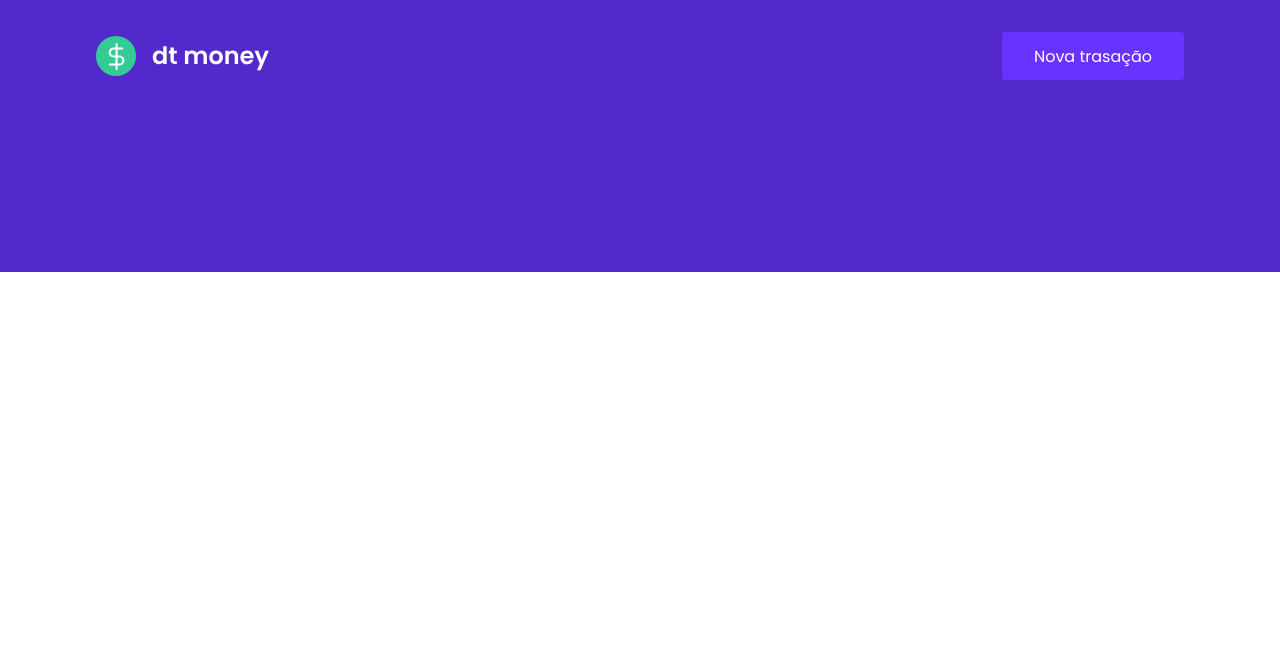
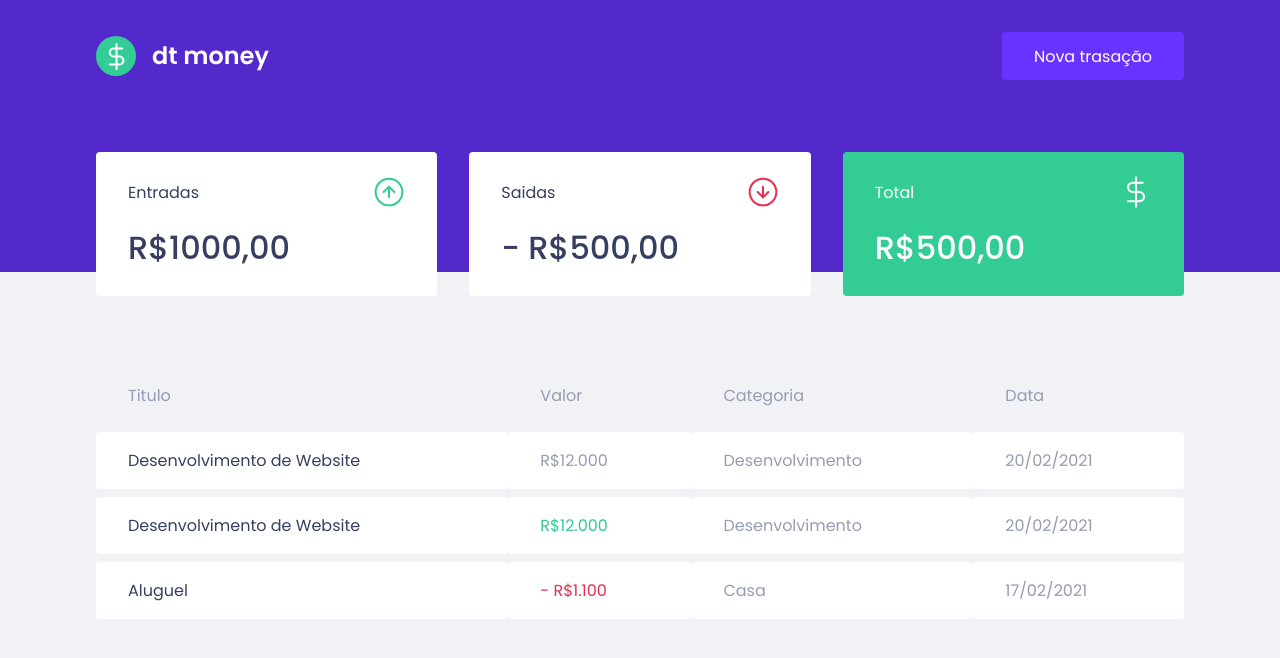
Before and after one commit to Gpacheco019/dtmoney, a React (Create React App) app: page / in a window 1280 px wide. Shown: the top 658 px of the page. Built offline with nearby package versions, Linux system fonts and the light colour scheme.

Commit message:
feat: criaçao de componentes header, Dashboard, summary e transactions

```diff
--- a/public/index.html
+++ b/public/index.html
@@ -9,7 +9,7 @@
     <link rel="stylesheet" href="favicon.png" type="image/png">
 
     <title>dtmoney</title>
-    <link href="https://fonts.googleapis.com/css2?family=Poppins:wght@400;600&display=swap" rel="stylesheet">
+    <link href="https://fonts.googleapis.com/css2?family=Poppins:wght@400;500;600&display=swap" rel="stylesheet">
   </head>
   <body>
     <noscript>You need to enable JavaScript to run this app.</noscript>
--- a/src/App.tsx
+++ b/src/App.tsx
@@ -1,10 +1,12 @@
 import { GlobalStyle } from "./styles/global";
 import { Header } from "./components/Header";
+import { Dashboard } from "./components/Dashboard";
 
 export function App() {
   return (
     <>
       <Header />
+      <Dashboard></Dashboard>
       <GlobalStyle></GlobalStyle>
     </>
   );
--- /dev/null
+++ b/src/components/Dashboard/index.tsx
@@ -0,0 +1,12 @@
+import { Summary } from "../Summary";
+import { Transactions } from "../Transactions";
+import { Container } from "./styles";
+
+export function Dashboard(){
+    return(
+        <Container>
+            <Summary></Summary>
+            <Transactions></Transactions>
+        </Container>
+    );
+}
--- /dev/null
+++ b/src/components/Dashboard/styles.ts
@@ -0,0 +1,7 @@
+import styled from "styled-components";
+
+export const Container = styled.main`
+    max-width: 1120px;
+    margin:  0 auto;
+    padding: 2.5rem 1rem;
+`;
--- /dev/null
+++ b/src/components/Summary/index.tsx
@@ -0,0 +1,34 @@
+import incomeImg from '../../assets/income.svg';
+import outcomeImg from '../../assets/outcome.svg';
+import totalImg from '../../assets/total.svg';
+
+import { Container } from "./styles";
+
+
+export function Summary(){
+    return (
+        <Container>
+            <div>
+                <header>
+                    <p>Entradas</p>
+                    <img src={incomeImg} alt="Entradas" />
+                </header>
+                <strong>R$1000,00</strong>
+            </div>
+            <div>
+                <header>
+                    <p>Saidas</p>
+                    <img src={outcomeImg} alt="Saindas" />
+                </header>
+                <strong>- R$500,00</strong>
+            </div>
+            <div className='highlight-background'>
+                <header>
+                    <p>Total</p>
+                    <img src={totalImg} alt="Total" />
+                </header>
+                <strong>R$500,00</strong>
+            </div>
+        </Container>
+    );
+}
--- /dev/null
+++ b/src/components/Summary/styles.ts
@@ -0,0 +1,35 @@
+import styled from "styled-components";
+
+export const Container = styled.div`
+    display: grid;
+    grid-template-columns: repeat(3, 1fr);
+    gap:  2rem;
+    margin-top: -10rem;
+
+    div{
+        background: var(--shape);
+        padding: 1.5rem 2rem;
+        border-radius: 0.25rem;
+        color: var(--text-title);
+
+        header{
+            display: flex;
+            align-items: center;
+            justify-content: space-between;
+        }
+
+        strong{
+            display: block;
+            margin-top: 1rem;
+            font-size: 2rem;
+            font-weight: 500;
+            line-height: 3rem;
+        }
+
+        &.highlight-background{
+            background: var(--green);
+            color: #fff;
+        }
+    }
+
+`;
--- /dev/null
+++ b/src/components/Transactions/index.tsx
@@ -0,0 +1,38 @@
+import { Container } from "./styles";
+
+export function Transactions(){
+    return(
+        <Container>
+            <table>
+                <thead>
+                    <tr>
+                        <th>Titulo</th>
+                        <th>Valor</th>
+                        <th>Categoria</th>
+                        <th>Data</th>
+                    </tr>
+                </thead>
+                <tbody>
+                    <tr>
+                        <td>Desenvolvimento de Website</td>
+                        <td>R$12.000</td>
+                        <td>Desenvolvimento</td>
+                        <td>20/02/2021</td>
+                    </tr>
+                    <tr>
+                        <td>Desenvolvimento de Website</td>
+                        <td className="deposit">R$12.000</td>
+                        <td>Desenvolvimento</td>
+                        <td>20/02/2021</td>
+                    </tr>
+                    <tr>
+                        <td>Aluguel</td>
+                        <td className="whithdraw">- R$1.100</td>
+                        <td>Casa</td>
+                        <td>17/02/2021</td>
+                    </tr>
+                </tbody>
+            </table>
+        </Container>
+    );
+}
--- /dev/null
+++ b/src/components/Transactions/styles.ts
@@ -0,0 +1,37 @@
+import styled from "styled-components";
+
+export const Container = styled.div`
+    margin-top: 4rem;
+    table {
+        width: 100%;
+        border-spacing: 0 0.5rem;
+
+        th{
+            color: var(--text-body);
+            font-weight: 400;
+            padding: 1rem 2rem;
+            text-align: left;
+            line-height: 1.5rem;
+        }
+
+        td{
+            padding: 1rem 2rem;
+            border: 0;
+            background: var(--shape);
+            color: var(--text-body);
+            border-radius: 0.25rem;
+
+            &:first-child {
+                color: var(--text-title);
+            }
+
+            &.deposit {
+                color: var(--green);
+            }
+
+            &.whithdraw {
+                color: var(--red);
+            }
+        }
+    }
+`;
--- a/src/styles/global.ts
+++ b/src/styles/global.ts
@@ -2,8 +2,9 @@
 
 export const GlobalStyle = createGlobalStyle`
   :root{
-    --backgound: #f0f2f5;
+    --background: #f0f2f5;
     --red: #e52e4d;
+    --green: #33cc95;
     --blue: #5429cc;
 
     --blue-light: #6933ff;
@@ -33,7 +34,7 @@
   }
 
   body {
-    background: var(---backgound);
+    background: var(--background);
     -webkit-font-smoothing: antialiased;
   }
 
```
